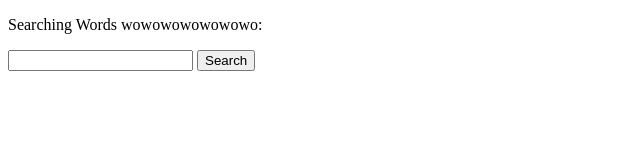
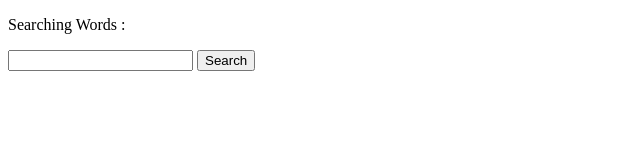
Before and after one commit to mcmerkwell/mcmerkwell.github.io, a plain HTML site: page index.html in a window 1280 px wide. Shown: the whole page, without its empty margins (0-640 px from the left). Drawn offline with Linux system fonts and the light colour scheme.

Commit message:
Add files via upload

```diff
--- a/index.html
+++ b/index.html
@@ -6,7 +6,7 @@
 	<body>
 		<form method="get" target="_blank" >
 			<p>
-				Searching Words wowowowowowowo:
+				Searching Words :
 			</p>
 			<input type="text" name="q">
 			<input type="submit" value="Search" formaction="https://www.ldoceonline.com/ko/search/english/direct/" formaction="https://www.google.com/search">
```
